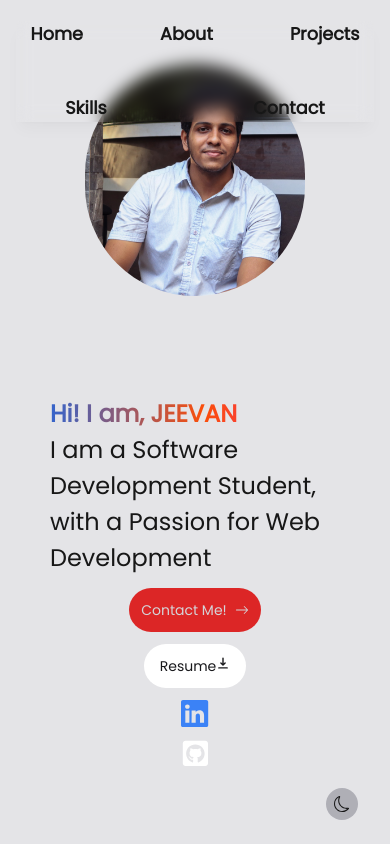
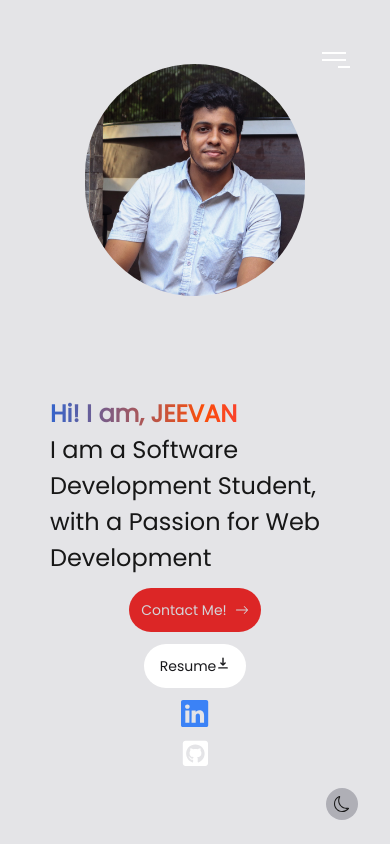
Before and after one commit to GRiMES65/web-dev-portfolio, a Next.js app: page / in a window 390 px wide. Shown: the top 844 px of the page. Built offline with nearby package versions, Linux system fonts and the light colour scheme.

Commit message:
Implmented form functionality and fixed mobile navigation

```diff
--- a/src/components/contact/contact.tsx
+++ b/src/components/contact/contact.tsx
@@ -1,11 +1,37 @@
 'use client'
 
-import React from 'react'
+import React, { FormEvent, useState } from 'react'
 import SectionHeading from '@/components/section-heading/section-heading-component'
 import { FaPaperPlane } from 'react-icons/fa'
 import {motion} from 'framer-motion'
 
 export default function Contact() {
+    const [submissionMessage, setSubmissionMessage] = useState('');
+
+    async function handleSubmit(event: FormEvent<HTMLFormElement>) {
+        event.preventDefault();
+        const formData = new FormData(event.currentTarget);
+
+        formData.append("access_key", "cfc5476e-e422-4267-80b4-b904b405c3e6");
+
+        const object = Object.fromEntries(formData);
+        const json = JSON.stringify(object);
+
+        const response = await fetch("https://api.web3forms.com/submit", {
+            method: "POST",
+            headers: {
+              "Content-Type": "application/json",
+              Accept: "application/json"
+            },
+            body: json
+        });
+        const result = await response.json();
+        if (result.success) {
+            console.log(result);
+            setSubmissionMessage("Thank you for contacting me! I will get back to you soon.");
+        }
+    }
+
     return (
         <motion.section id="contact"
         className='mb-20 sm:mb-28 mx-auto w-[min(100%, 38rem)] text-center'
@@ -27,15 +53,21 @@ export default function Contact() {
             </SectionHeading>
             <p className='text-neutral-600 dark:text-neutral-300 mt-3'>Reach out to me at <a href="mailto:saralapr@sheridancollege.ca"
             className='text-red-500'>saralapr@sheridancollege.ca</a> or through this form.</p>
-        <form className="mt-5 flex flex-col items-center mx-auto max-w-[30rem]" action="">
-            <input className='h-14 px-2 py-2 rounded-lg border-[3px] border-zinc-950 w-full hover:border-[3px]
+            <form
+            onSubmit={handleSubmit}
+            className="mt-5 flex flex-col items-center mx-auto max-w-[30rem] text-zinc-900" action="">
+                <input
+                name="email"
+                className='h-14 px-2 py-2 rounded-lg border-[3px] border-zinc-950 w-full hover:border-[3px]
                 hover:border-red-500 outline-none active:border-red-500 transition'
                 placeholder='Your Email' type="email" />
 
-            <textarea className='h-52 my-3 px-2 py-2 rounded-lg border-[3px] border-zinc-950 w-full
+                <textarea
+                name="message"
+                className='h-52 my-3 px-2 py-2 rounded-lg border-[3px] border-zinc-950 w-full
                 hover:border-[3px]
                 hover:border-red-500 outline-none active:border-red-500
-            transition' placeholder="Your Message" name="" id=""></textarea>
+                transition' placeholder="Your Message" id=""></textarea>
 
                 <button className='flex group items-center gap-2 px-5 py-2 mt-2 rounded-lg
                 bg-red-600
@@ -47,6 +79,9 @@ export default function Contact() {
                     group-hover:-translate-y-1'/>
                 </button>
             </form>
+            {submissionMessage && (
+                <p className='mt-4 text-green-600'>{submissionMessage}</p>
+            )}
         </motion.section>
     )
 }
--- /dev/null
+++ b/src/components/header/hamburger-nav.tsx
@@ -0,0 +1,81 @@
+"use client";
+
+import React from "react";
+import { MotionConfig, motion } from "framer-motion";
+
+interface HamburgerNavProps {
+  isOpen: boolean;
+  setIsOpen: (isOpen: boolean) => void;
+}
+
+export default function HamburgerNav({ isOpen, setIsOpen }: HamburgerNavProps) {
+  return (
+    <MotionConfig
+      transition={{
+        duration: 0.5,
+        ease: "easeInOut",
+      }}
+    >
+      <motion.button
+        initial={false}
+        animate={isOpen ? "open" : "closed"}
+        onClick={() => setIsOpen(!isOpen)}
+        className="relative h-12 w-12 rounded-full transition-colors hover:bg-white/20 z-50"
+      >
+        <motion.span
+          variants={VARIANTS.top}
+          className="absolute h-0.5 w-6 bg-white"
+          style={{ y: "-50%", left: "50%", x: "-50%", top: "35%" }}
+        />
+        <motion.span
+          variants={VARIANTS.middle}
+          className="absolute h-0.5 w-6 bg-white"
+          style={{ left: "50%", x: "-50%", top: "50%", y: "-50%" }}
+        />
+        <motion.span
+          variants={VARIANTS.bottom}
+          className="absolute h-0.5 w-3 bg-white"
+          style={{
+            x: "-50%",
+            y: "50%",
+            bottom: "35%",
+            left: "calc(50% + 6px)",
+          }}
+        />
+      </motion.button>
+    </MotionConfig>
+  );
+}
+
+const VARIANTS = {
+  top: {
+    open: {
+      rotate: ["0deg", "0deg", "45deg"],
+      top: ["35%", "50%", "50%"],
+    },
+    closed: {
+      rotate: ["45deg", "0deg", "0deg"],
+      top: ["50%", "50%", "35%"],
+    },
+  },
+  middle: {
+    open: {
+      rotate: ["0deg", "0deg", "-45deg"],
+    },
+    closed: {
+      rotate: ["-45deg", "0deg", "0deg"],
+    },
+  },
+  bottom: {
+    open: {
+      rotate: ["0deg", "0deg", "45deg"],
+      bottom: ["35%", "50%", "50%"],
+      left: "50%",
+    },
+    closed: {
+      rotate: ["45deg", "0deg", "0deg"],
+      bottom: ["50%", "50%", "35%"],
+      left: "calc(50% + 10px)",
+    },
+  },
+};
--- a/src/components/header/header.css
+++ b/src/components/header/header.css
@@ -19,6 +19,9 @@
     justify-content: space-around;
     gap: 3rem;
     flex-wrap: wrap;
+    height: auto;
+    padding: 10px;
+    border: 1.5px solid tomato;
 }
 
 .headerLinks > li {
--- a/src/components/header/header.tsx
+++ b/src/components/header/header.tsx
@@ -1,29 +1,68 @@
 "use client";
 
-import React from 'react';
-import { motion, useInView } from "framer-motion";
-import "./header.css";
+import React, { useState, useEffect } from 'react';
+import { motion, AnimatePresence, useInView } from "framer-motion";
 import { links } from "@/lib/data";
 import Link from "next/link";
+import HamburgerNav from "./hamburger-nav";
 
 export default function Header() {
   const ref = React.useRef(null);
   const isInView = useInView(ref, { once: true });
+  const [isOpen, setIsOpen] = useState(false);
+  const [isMobile, setIsMobile] = useState(false);
+
+  // Check if we're on mobile/small screen
+  useEffect(() => {
+    const checkIfMobile = () => {
+      setIsMobile(window.innerWidth < 768);
+    };
+
+    // Initial check
+    checkIfMobile();
+
+    // Add event listener for window resize
+    window.addEventListener('resize', checkIfMobile);
+
+    // Cleanup the event listener
+    return () => window.removeEventListener('resize', checkIfMobile);
+  }, []);
+
+  // Close menu when clicking outside
+  useEffect(() => {
+    if (!isOpen) return;
+
+    const handleClickOutside = () => {
+      setIsOpen(false);
+    };
+
+    document.addEventListener('click', handleClickOutside);
+    return () => document.removeEventListener('click', handleClickOutside);
+  }, [isOpen]);
 
   return (
-    <header className='header-element'>
-      <div className='bg-opacity-80 shadow-lg shadow-black/[0.03] backdrop-blur-[0.5rem]
-      '>
+    <header className="fixed top-0 left-0 right-0 p-4 pt-5 z-50">
+      <div className="bg-opacity-80">
+        {isMobile ? (
+          <div className="flex justify-end p-4">
+            <div onClick={(e) => e.stopPropagation()}>
+              <HamburgerNav isOpen={isOpen} setIsOpen={setIsOpen} />
+            </div>
+          </div>
+        ) : (
           <motion.nav
             ref={ref}
             initial={{ filter: 'blur(20px)', opacity: 0 }}
             animate={isInView ? { filter: 'blur(0px)', opacity: 1 } : {}}
             transition={{ duration: 1.2 }}
-          className="NavBar"
+            className="w-full max-w-7xl mx-auto shadow-black/[0.03] backdrop-blur-[0.1rem]"
           >
-          <ul className='headerLinks'>
+            <ul className="flex justify-around flex-wrap gap-12 p-2.5 border-[1.5px] border-[tomato] rounded-xl">
               {links.map(link => (
-              <li key={link.hash}>
+                <li
+                  key={link.hash}
+                  className="relative inline-block font-semibold text-lg transition-colors duration-500 ease hover:text-[tomato] after:content-[''] after:absolute after:w-full after:h-0.5 after:bg-[tomato] after:bottom-0 after:left-0 after:scale-x-0 after:origin-bottom-left after:transition-transform after:duration-300 after:ease-out hover:after:scale-x-100"
+                >
                   <Link href={link.hash}>
                     {link.name}
                   </Link>
@@ -31,6 +70,47 @@ export default function Header() {
               ))}
             </ul>
           </motion.nav>
+        )}
+
+        {/* Mobile Menu Overlay */}
+        <AnimatePresence>
+          {isOpen && isMobile && (
+            <motion.div
+              initial={{ opacity: 0 }}
+              animate={{ opacity: 1 }}
+              exit={{ opacity: 0 }}
+              transition={{ duration: 0.3 }}
+              className="fixed inset-0 bg-black/80 backdrop-blur-sm z-40"
+              onClick={() => setIsOpen(false)}
+            >
+              <motion.div
+                initial={{ y: -20, opacity: 0 }}
+                animate={{ y: 0, opacity: 1 }}
+                exit={{ y: -20, opacity: 0 }}
+                transition={{ duration: 0.3, delay: 0.1 }}
+                className="flex justify-center items-center h-full"
+                onClick={(e) => e.stopPropagation()}
+              >
+                <ul className="flex flex-col items-center gap-8">
+                  {links.map((link, index) => (
+                    <motion.li
+                      key={link.hash}
+                      initial={{ y: -20, opacity: 0 }}
+                      animate={{ y: 0, opacity: 1 }}
+                      exit={{ y: -20, opacity: 0 }}
+                      transition={{ duration: 0.3, delay: 0.1 + index * 0.1 }}
+                      className="relative inline-block font-semibold text-2xl text-white transition-colors duration-500 ease hover:text-[tomato] after:content-[''] after:absolute after:w-full after:h-0.5 after:bg-[tomato] after:bottom-0 after:left-0 after:scale-x-0 after:origin-bottom-left after:transition-transform after:duration-300 after:ease-out hover:after:scale-x-100"
+                    >
+                      <Link href={link.hash} onClick={() => setIsOpen(false)}>
+                        {link.name}
+                      </Link>
+                    </motion.li>
+                  ))}
+                </ul>
+              </motion.div>
+            </motion.div>
+          )}
+        </AnimatePresence>
       </div>
     </header>
   );
--- a/src/components/projects/project.tsx
+++ b/src/components/projects/project.tsx
@@ -41,7 +41,7 @@ export default function Project({
                     <h3 className='mt-2 text-xl font-bold
                     text-white'>{title}</h3>
                     <p className='mt-4 leading-relaxed text-zinc-400'>{description}</p>
-                    <ul className='mt-7'>
+                    <ul className='mt-7 flex gap-3 justify-center'>
                         {tags.map((tag,index)=> (
                             <li className='bg-neutral-100 dark:text-black px-3 py-1 text-[0.7rem] tracking-wider
                             p-1 rounded-full' key={index}>{tag}</li>
```
Lines whose indentation alone changed are shown as unchanged.
